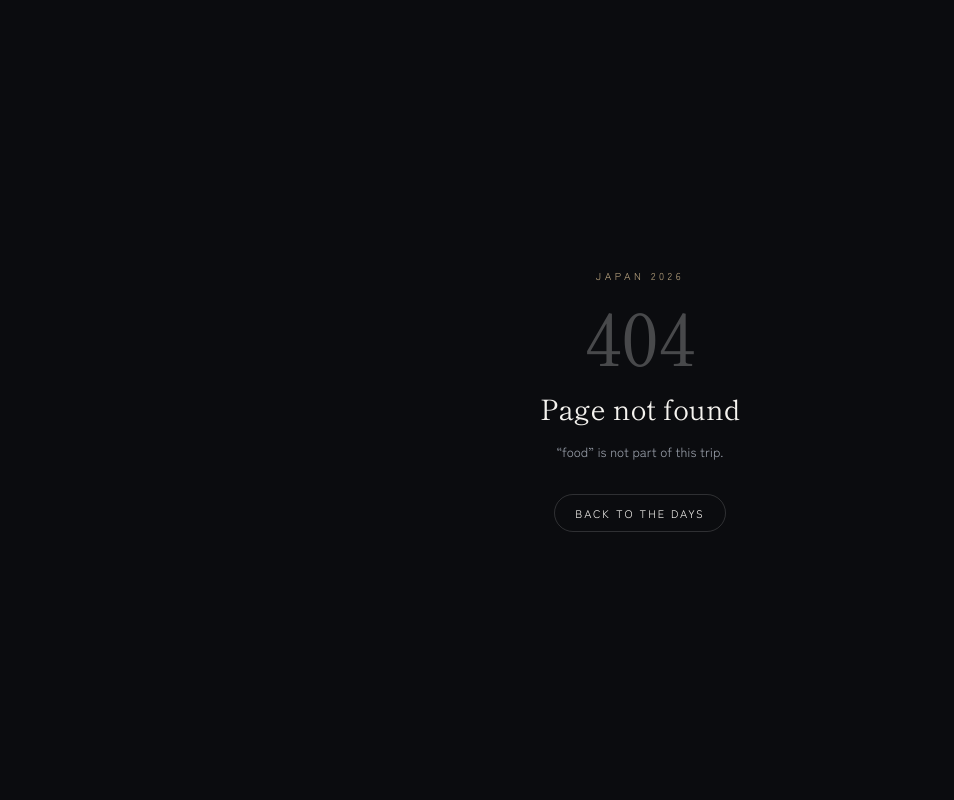
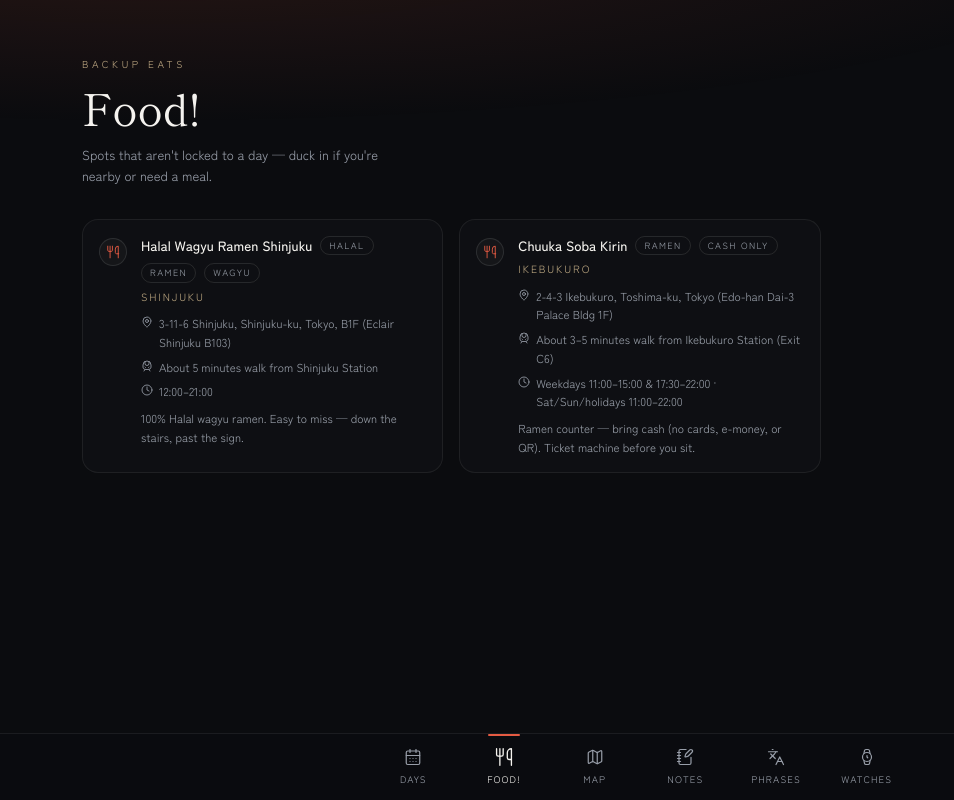
Before and after one commit to Cacody25/japan-trip, a React (Vite) app: page /food in a window 1280 px wide. Before the commit this address had no page. Shown: the whole page, without its empty margins (0-954 px from the left). Built offline with nearby package versions, Linux system fonts and the light colour scheme.

Commit message:
Add Food! section with optional ramen backups, including Halal Wagyu and Kirin.

```diff
--- a/src/App.jsx
+++ b/src/App.jsx
@@ -4,6 +4,7 @@ import PageNotFound from "./lib/PageNotFound";
 import ScrollToTop from "./components/ScrollToTop";
 import Layout from "@/components/Layout";
 import Days from "@/pages/Days";
+import Food from "@/pages/Food";
 import Notes from "@/pages/Notes";
 import Translate from "@/pages/Translate";
 import Watches from "@/pages/Watches";
@@ -19,6 +20,7 @@ function App() {
       <Routes>
         <Route element={<Layout />}>
           <Route path="/" element={<Days />} />
+          <Route path="/food" element={<Food />} />
           <Route path="/map" element={<MapPage />} />
           <Route path="/notes" element={<Notes />} />
           <Route path="/translate" element={<Translate />} />
--- a/src/components/BottomNav.jsx
+++ b/src/components/BottomNav.jsx
@@ -1,10 +1,11 @@
 import React from "react";
 import { NavLink } from "react-router-dom";
-import { CalendarDays, NotebookPen, Languages, Watch, Map as MapIcon } from "lucide-react";
+import { CalendarDays, Utensils, NotebookPen, Languages, Watch, Map as MapIcon } from "lucide-react";
 import { cn } from "@/lib/utils";
 
 const TABS = [
   { to: "/", label: "Days", Icon: CalendarDays },
+  { to: "/food", label: "Food!", Icon: Utensils },
   { to: "/map", label: "Map", Icon: MapIcon },
   { to: "/notes", label: "Notes", Icon: NotebookPen },
   { to: "/translate", label: "Phrases", Icon: Languages },
--- /dev/null
+++ b/src/components/FoodCard.jsx
@@ -0,0 +1,47 @@
+import React from "react";
+import { Utensils, MapPin, Clock, TrainFront } from "lucide-react";
+
+export default function FoodCard({ spot }) {
+  return (
+    <article className="rounded-2xl border border-white/[0.07] bg-card/60 p-5 md:p-4">
+      <div className="flex items-start gap-3.5">
+        <span className="mt-0.5 flex h-7 w-7 shrink-0 items-center justify-center rounded-full border border-white/10 bg-white/[0.03]">
+          <Utensils className="h-3.5 w-3.5 text-vermilion" strokeWidth={1.6} />
+        </span>
+        <div className="min-w-0">
+          <div className="flex flex-wrap items-center gap-2">
+            <h3 className="text-[15px] font-medium leading-snug text-foreground md:text-[13.5px]">{spot.name}</h3>
+            {spot.tags?.map((tag) => (
+              <span
+                key={tag}
+                className="rounded-full border border-white/10 px-2 py-0.5 text-[9px] uppercase tracking-[0.16em] text-muted-foreground"
+              >
+                {tag}
+              </span>
+            ))}
+          </div>
+          <p className="mt-1.5 text-[10.5px] uppercase tracking-[0.18em] text-gold/85">{spot.area}</p>
+          <p className="mt-2.5 flex items-start gap-1.5 text-[12.5px] leading-relaxed text-muted-foreground md:text-[11.5px]">
+            <MapPin className="mt-0.5 h-3 w-3 shrink-0" strokeWidth={1.7} />
+            <span>{spot.address}</span>
+          </p>
+          {spot.access ? (
+            <p className="mt-1.5 flex items-start gap-1.5 text-[12.5px] leading-relaxed text-muted-foreground md:text-[11.5px]">
+              <TrainFront className="mt-0.5 h-3 w-3 shrink-0" strokeWidth={1.7} />
+              <span>{spot.access}</span>
+            </p>
+          ) : null}
+          {spot.hours ? (
+            <p className="mt-1.5 flex items-start gap-1.5 text-[12.5px] leading-relaxed text-muted-foreground md:text-[11.5px]">
+              <Clock className="mt-0.5 h-3 w-3 shrink-0" strokeWidth={1.7} />
+              <span>{spot.hours}</span>
+            </p>
+          ) : null}
+          {spot.note ? (
+            <p className="mt-2.5 text-[12.5px] leading-relaxed text-muted-foreground md:mt-2 md:text-[11.5px]">{spot.note}</p>
+          ) : null}
+        </div>
+      </div>
+    </article>
+  );
+}
--- /dev/null
+++ b/src/data/food.js
@@ -0,0 +1,39 @@
+// Optional food stops — not locked to a day. Use when you're nearby or hungry.
+export const foodSpots = [
+  {
+    id: "halal-wagyu-ramen-shinjuku",
+    name: "Halal Wagyu Ramen Shinjuku",
+    area: "Shinjuku",
+    address: "3-11-6 Shinjuku, Shinjuku-ku, Tokyo, B1F (Eclair Shinjuku B103)",
+    access: "About 5 minutes walk from Shinjuku Station",
+    hours: "12:00–21:00",
+    note: "100% Halal wagyu ramen. Easy to miss — down the stairs, past the sign.",
+    tags: ["halal", "ramen", "wagyu"],
+    lat: 35.6919,
+    lng: 139.7065,
+  },
+  {
+    id: "chuuka-soba-kirin",
+    name: "Chuuka Soba Kirin",
+    area: "Ikebukuro",
+    address: "2-4-3 Ikebukuro, Toshima-ku, Tokyo (Edo-han Dai-3 Palace Bldg 1F)",
+    access: "About 3–5 minutes walk from Ikebukuro Station (Exit C6)",
+    hours: "Weekdays 11:00–15:00 & 17:30–22:00 · Sat/Sun/holidays 11:00–22:00",
+    note: "Ramen counter — bring cash (no cards, e-money, or QR). Ticket machine before you sit.",
+    tags: ["ramen", "cash only"],
+    lat: 35.7324,
+    lng: 139.7077,
+  },
+];
+
+export const foodMapPlaces = foodSpots.map((spot) => ({
+  id: spot.id,
+  name: spot.name,
+  area: spot.area,
+  days: [],
+  optionalFood: true,
+  kind: "food",
+  lat: spot.lat,
+  lng: spot.lng,
+  note: [spot.address, spot.access, spot.hours, spot.note].filter(Boolean).join(" · "),
+}));
--- /dev/null
+++ b/src/pages/Food.jsx
@@ -0,0 +1,22 @@
+import React from "react";
+import { foodSpots } from "@/data/food";
+import SectionHeading from "@/components/SectionHeading";
+import FoodCard from "@/components/FoodCard";
+
+export default function Food() {
+  return (
+    <>
+      <SectionHeading
+        eyebrow="Backup eats"
+        title="Food!"
+        subtitle="Spots that aren't locked to a day — duck in if you're nearby or need a meal."
+      />
+
+      <div className="grid gap-3 px-5 pt-8 md:grid-cols-2 md:gap-4 md:px-8 lg:grid-cols-3">
+        {foodSpots.map((spot) => (
+          <FoodCard key={spot.id} spot={spot} />
+        ))}
+      </div>
+    </>
+  );
+}
--- a/src/pages/MapPage.jsx
+++ b/src/pages/MapPage.jsx
@@ -3,7 +3,10 @@ import SectionHeading from "@/components/SectionHeading";
 import PlaceMap from "@/components/map/PlaceMap";
 import MapLegend from "@/components/map/MapLegend";
 import { mapPlaces } from "@/data/mapPlaces";
+import { foodMapPlaces } from "@/data/food";
 import { cn } from "@/lib/utils";
+
+const allPlaces = [...mapPlaces, ...foodMapPlaces];
 
 export default function MapPage() {
   const [active, setActive] = useState("all");
@@ -14,13 +17,18 @@ export default function MapPage() {
     return [...set].sort((a, b) => a - b);
   }, []);
 
-  const shown = useMemo(
-    () => (active === "all" ? mapPlaces : mapPlaces.filter((place) => place.days.includes(active))),
-    [active],
-  );
+  const shown = useMemo(() => {
+    if (active === "all") return allPlaces;
+    if (active === "food") return foodMapPlaces;
+    return mapPlaces.filter((place) => place.days.includes(active));
+  }, [active]);
 
   const options = useMemo(
-    () => [{ value: "all", label: "All" }, ...dayOptions.map((day) => ({ value: day, label: `Day ${day}` }))],
+    () => [
+      { value: "all", label: "All" },
+      { value: "food", label: "Food!" },
+      ...dayOptions.map((day) => ({ value: day, label: `Day ${day}` })),
+    ],
     [dayOptions],
   );
 
@@ -29,7 +37,7 @@ export default function MapPage() {
       <SectionHeading
         eyebrow="Reference"
         title="Map"
-        subtitle="Every planned stop plotted over Tokyo — tap a dot to see what's there. Positions are approximate, for orientation."
+        subtitle="Planned stops plus Food! backups — tap a dot to see what's there. Positions are approximate, for orientation."
       />
 
       <div className="sticky top-0 z-30 mt-5 border-b border-white/[0.06] bg-background/85 px-5 py-3 backdrop-blur-xl md:px-8">
```
